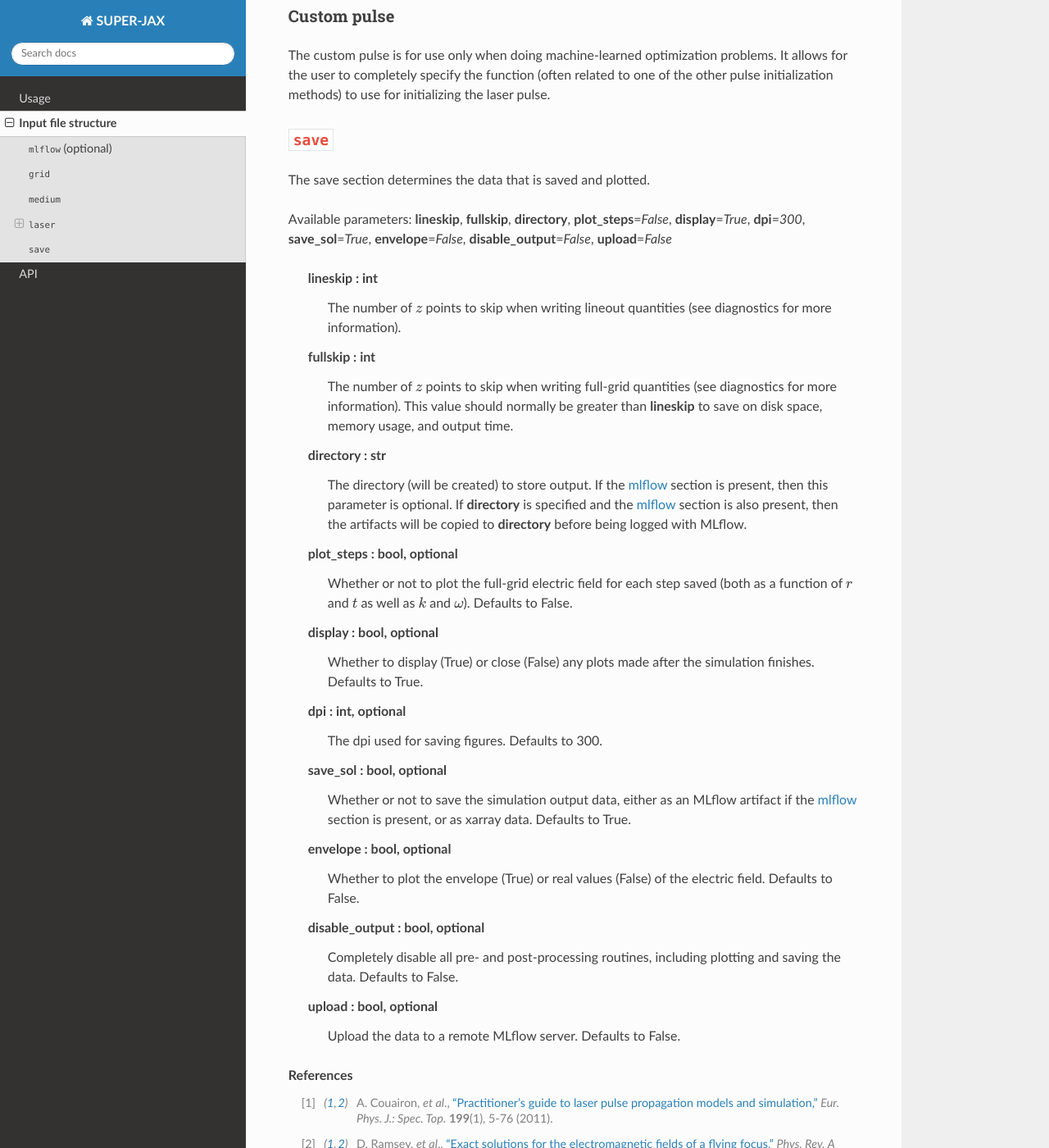
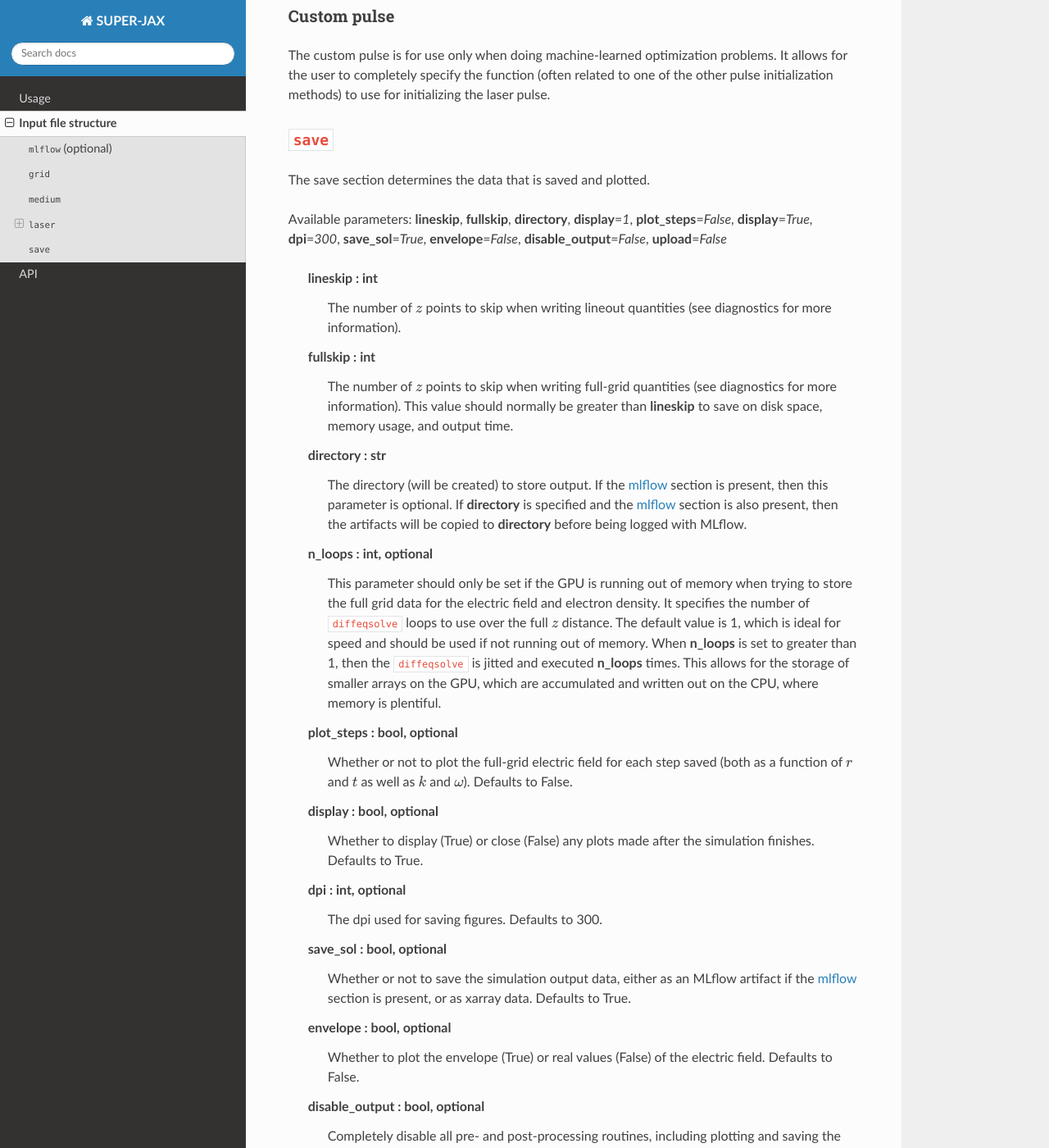
Before and after one commit to millerk123/super-jax-docs, a Sphinx documentation site: the page built from docs/source/input_file.rst, in a window 1280 px wide and 1400 px high, scrolled down 9237 px. Shown: the whole window at 82% size. Built offline with Sphinx 7.4.7 and the Read the Docs theme 3.1.0, drawn with Linux system fonts in a browser that asks for light colours.

Commit message:
Update documentation

```diff
--- a/docs/source/input_file.rst
+++ b/docs/source/input_file.rst
@@ -313,7 +313,7 @@ The custom pulse is for use only when doing machine-learned optimization problem
 
 The save section determines the data that is saved and plotted.
 
-Available parameters: **lineskip**\ , **fullskip**\ , **directory**\ , **plot_steps**\ =\ *False*\ , **display**\ =\ *True*\ , **dpi**\ =\ *300*\ , **save_sol**\ =\ *True*\ , **envelope**\ =\ *False*\ , **disable_output**\ =\ *False*\ , **upload**\ =\ *False*
+Available parameters: **lineskip**\ , **fullskip**\ , **directory**\ , **display**\ =\ *1*\ , **plot_steps**\ =\ *False*\ , **display**\ =\ *True*\ , **dpi**\ =\ *300*\ , **save_sol**\ =\ *True*\ , **envelope**\ =\ *False*\ , **disable_output**\ =\ *False*\ , **upload**\ =\ *False*
 
    **lineskip** : int
       The number of :math:`z` points to skip when writing lineout quantities (see diagnostics for more information).
@@ -323,6 +323,9 @@ Available parameters: **lineskip**\ , **fullskip**\ , **directory**\ , **plot_st
 
    **directory** : str
       The directory (will be created) to store output.  If the `mlflow`_ section is present, then this parameter is optional.  If **directory** is specified and the `mlflow`_ section is also present, then the artifacts will be copied to **directory** before being logged with MLflow.
+
+   **n_loops** : int, optional
+      This parameter should only be set if the GPU is running out of memory when trying to store the full grid data for the electric field and electron density.  It specifies the number of ``diffeqsolve`` loops to use over the full :math:`z` distance.  The default value is 1, which is ideal for speed and should be used if not running out of memory.  When **n_loops** is set to greater than 1, then the ``diffeqsolve`` is jitted and executed **n_loops** times.  This allows for the storage of smaller arrays on the GPU, which are accumulated and written out on the CPU, where memory is plentiful.
 
    **plot_steps** : bool, optional
       Whether or not to plot the full-grid electric field for each step saved (both as a function of :math:`r` and :math:`t` as well as :math:`k` and :math:`\omega`\ ).  Defaults to False.
```
